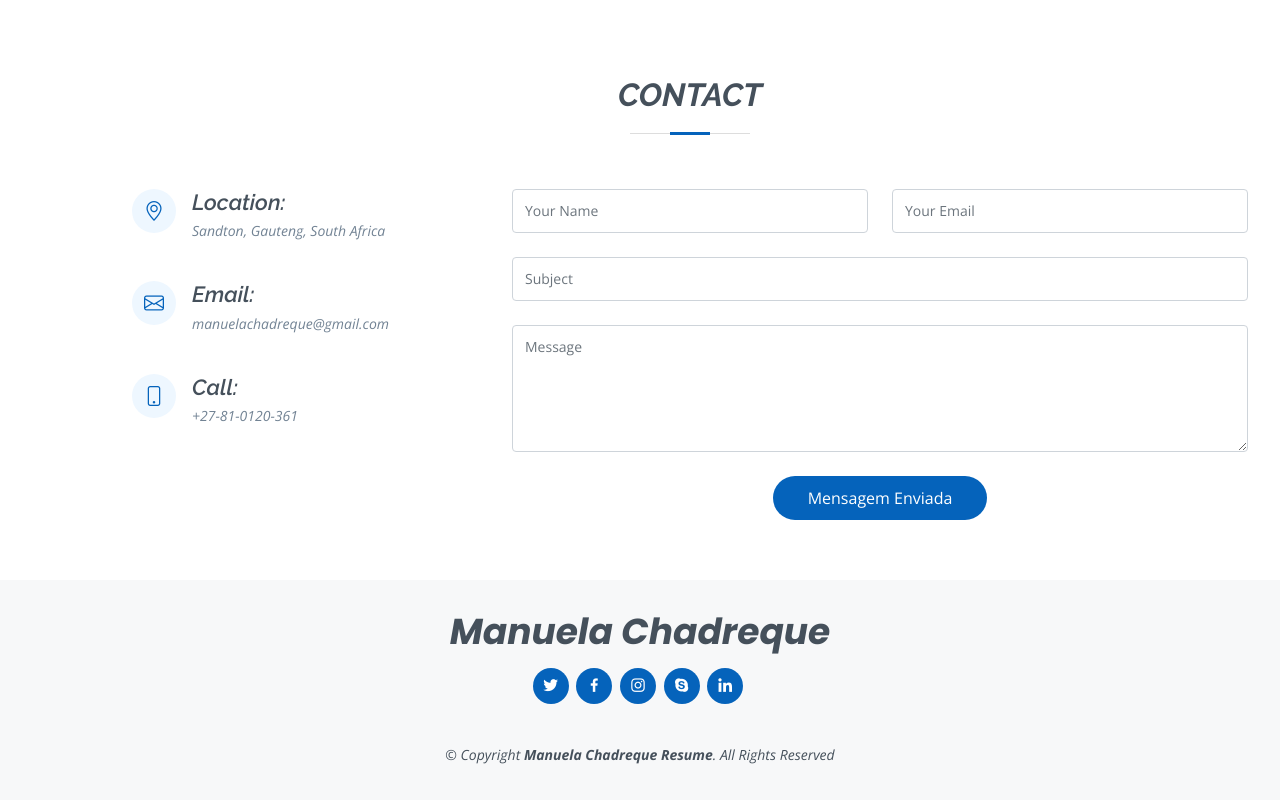
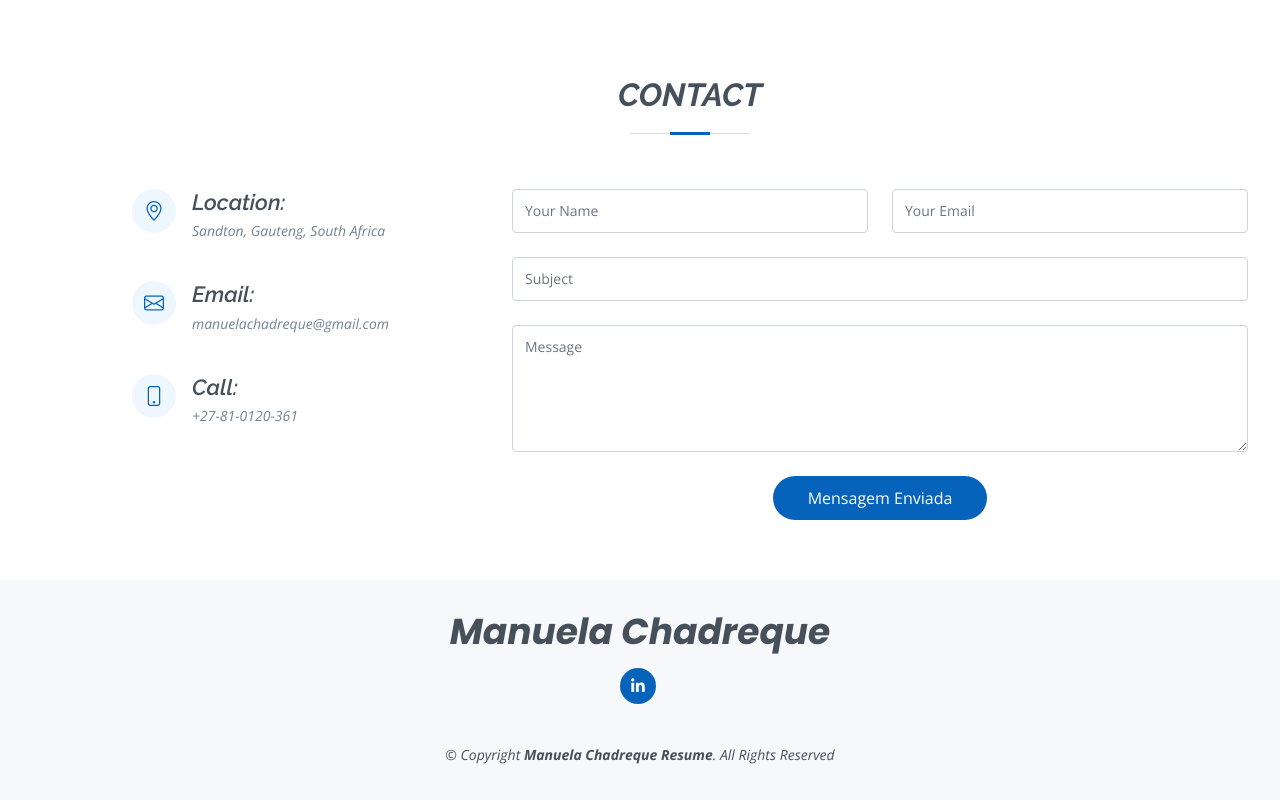
Before and after one commit to manuelachadreque/manuelachadreque.github.io, a plain HTML site: page index.html in a window 1280 px wide. Shown: the part 5705-6505 px from the top of the page. Drawn offline with nearby package versions, Linux system fonts and the light colour scheme.

Commit message:
index.html update

```diff
--- a/index.html
+++ b/index.html
@@ -608,11 +608,7 @@
     <div class="container">
       <h3>Manuela Chadreque</h3>
       <div class="social-links">
-        <a href="#" class="twitter"><i class="bx bxl-twitter"></i></a>
-        <a href="#" class="facebook"><i class="bx bxl-facebook"></i></a>
-        <a href="#" class="instagram"><i class="bx bxl-instagram"></i></a>
-        <a href="#" class="google-plus"><i class="bx bxl-skype"></i></a>
-        <a href="#" class="linkedin"><i class="bx bxl-linkedin"></i></a>
+        <a href="https://www.linkedin.com/in/chadreque/" class="linkedin"><i class="bx bxl-linkedin"></i></a>
       </div>
       <div class="copyright">
         &copy; Copyright <strong><span>Manuela Chadreque Resume</span></strong>. All Rights Reserved
```
